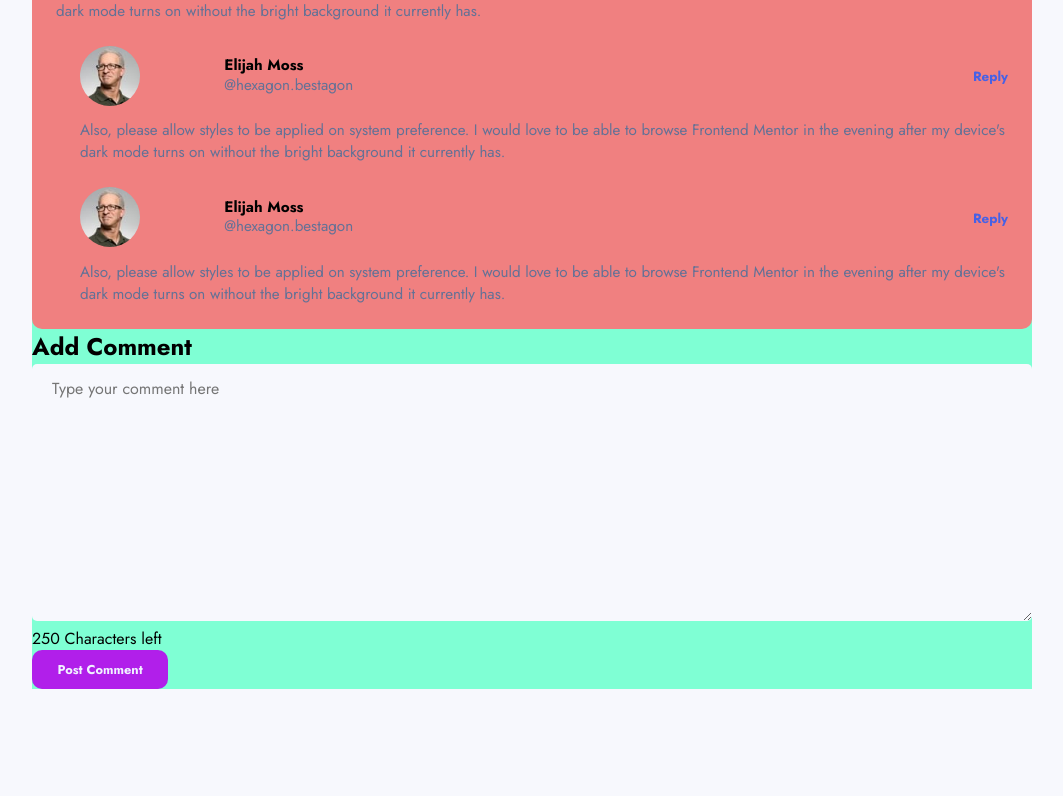
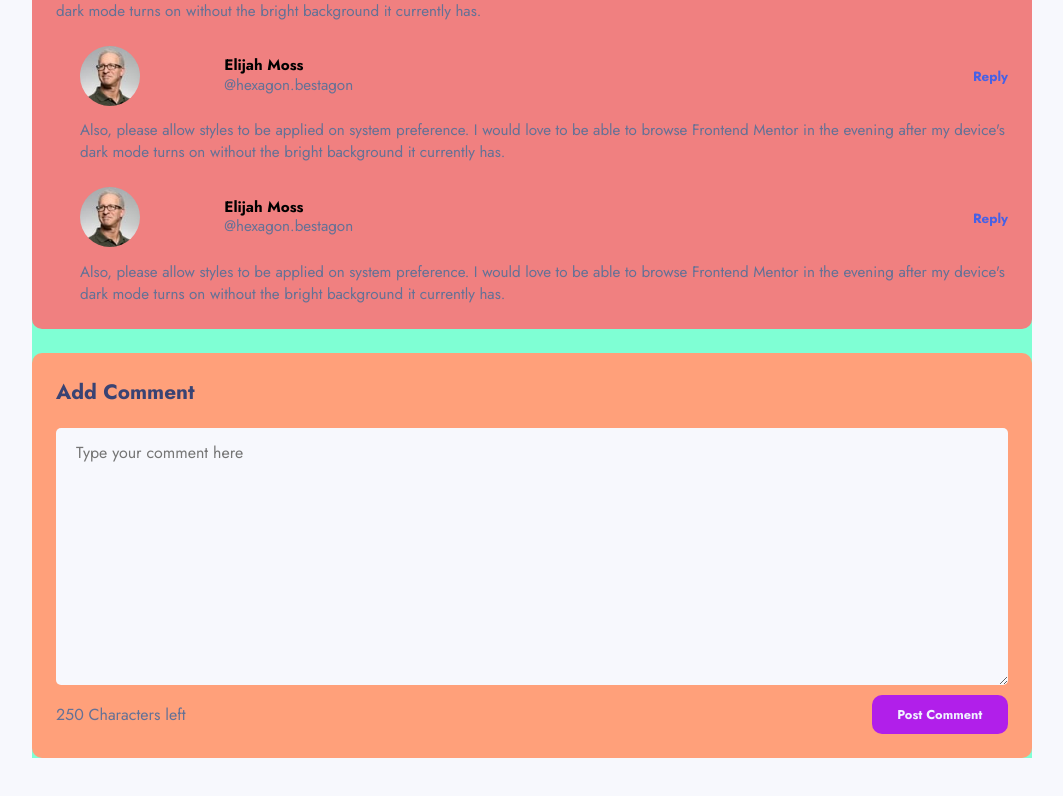
Before and after one commit to Victor-Nyagudi/product-feedback-app-react, a React (Create React App) app: page / in a window 1280 px wide. Shown: the part 946-1742 px from the top of the page, without its empty margins (108-1171 px from the left). Built offline with nearby package versions, Linux system fonts and the light colour scheme.

Commit message:
Add styling to add comment form FeedbackDetailPage mobile

```diff
--- a/src/css/main.css
+++ b/src/css/main.css
@@ -502,6 +502,7 @@ a {
   background-color: lightcoral;
   border-radius: 10px;
   padding: 1.5em;
+  margin-bottom: 1.5em;
 }
 
 .feedback-detail__comments-title {
@@ -609,6 +610,35 @@ a {
 
 .feedback-detail__comment .comment__replies .feedback-detail__comment--reply, .feedback-detail__comment--reply .comment__replies .feedback-detail__comment--reply {
   border-bottom: none;
+}
+
+.feedback-detail__add-comment {
+  background-color: lightsalmon;
+  border-radius: 10px;
+  padding: 1.5em;
+}
+
+.feedback-detail__add-comment .add-comment__title {
+  font-size: 1.3rem;
+  color: #3a4373;
+  margin-bottom: 1em;
+}
+
+.feedback-detail__add-comment .add-comment__button-container {
+  display: -webkit-box;
+  display: -ms-flexbox;
+  display: flex;
+  -webkit-box-align: center;
+      -ms-flex-align: center;
+          align-items: center;
+  -webkit-box-pack: justify;
+      -ms-flex-pack: justify;
+          justify-content: space-between;
+  padding-top: .25em;
+}
+
+.feedback-detail__add-comment .add-comment__character-limit-message {
+  color: #647196;
 }
 
 @media (min-width: 425px) {
--- a/src/main.scss
+++ b/src/main.scss
@@ -12,8 +12,13 @@ $page-padding: 2em 0 6em;
 
 $tag-padding-mobile: .35em 1.15em;
 
+// #region Feedback Detail Variables
 $feedback-detail-padding: 1.5em;
 $feedback-detail-heading-mobile: 1.05rem;
+$feedback-detail-heading-lg-mobile: 1.3rem;
+$feedback-detail-margin-bottom: 1.5em;
+
+// #endregion
 
 $font-weights: (
     'light': 300,
@@ -370,7 +375,7 @@ a {
         background-color: pink;
 
         border-radius: $border-radius;
-        margin-bottom: 1.5em;
+        margin-bottom: $feedback-detail-margin-bottom;
 
         padding: $feedback-detail-padding;
 
@@ -458,10 +463,11 @@ a {
 
             border-radius: $border-radius;
             padding: $feedback-detail-padding;
+            margin-bottom: $feedback-detail-margin-bottom;
         }
 
         &-title {
-            font-size: 1.3rem;
+            font-size: $feedback-detail-heading-lg-mobile;
             color: getColor('purple-black');
             margin-bottom: 1.3em;
         }
@@ -542,10 +548,30 @@ a {
                 padding-top: 1.5em;
                 padding-left: 1.5em;
 
-                & .feedback-detail__comment--reply {
-                    border-bottom: none;
-                }
+                & .feedback-detail__comment--reply { border-bottom: none; }
             }
+        }
+    }
+
+    &__add-comment {
+        background-color: lightsalmon;
+        border-radius: $border-radius;
+        padding: $feedback-detail-padding;
+
+        .add-comment {
+            &__title {
+                font-size: $feedback-detail-heading-lg-mobile;
+                color: getColor('purple-black');
+                margin-bottom: 1em;
+            }
+
+            &__button-container {
+                @include flex-space-between;
+
+                padding-top: .25em;
+            }
+
+            &__character-limit-message { color: getColor('grey-purple'); }
         }
     }
 }
```
Also changed, not shown: 1 other file (tests, documents, lock files or other folders).
